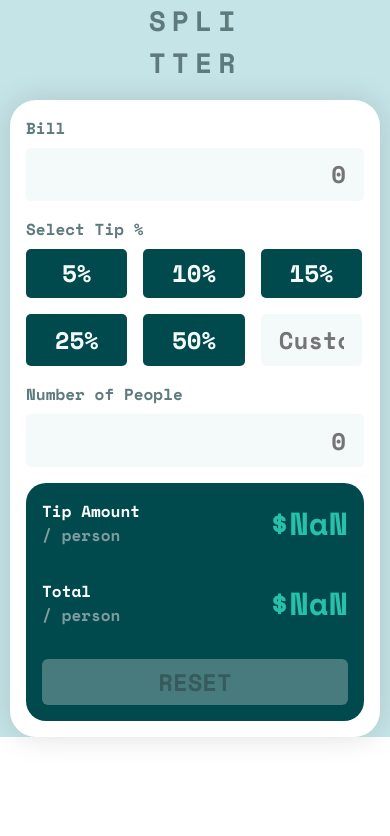
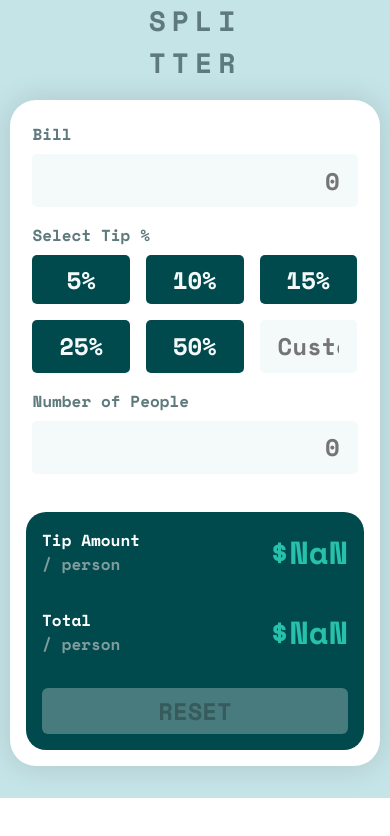
Before and after one commit to 0xjoshva/tip-calculator-app, a Vue app: page / in a window 390 px wide. Shown: the top 836 px of the page. Built offline with nearby package versions, Linux system fonts and the light colour scheme.

Commit message:
more responsiveness

```diff
--- a/src/views/HomeView.vue
+++ b/src/views/HomeView.vue
@@ -306,6 +306,7 @@ h1 {
     padding-right: 2rem;
     padding-left: 2rem;
     row-gap: 1rem;
+    padding-bottom: 2rem;
   }
   .container{
     display: flex;
@@ -314,6 +315,7 @@ h1 {
     min-width: fit-content;
     width: fit-content;
     padding: 1rem;
+    row-gap: 2rem;
   }
   .right{
     width: fit-content;
@@ -323,6 +325,7 @@ h1 {
     width: fit-content;
     padding-top: 0;
     row-gap: 1rem;
+    padding: 0.4rem;
   }
   .left label{
 
```
